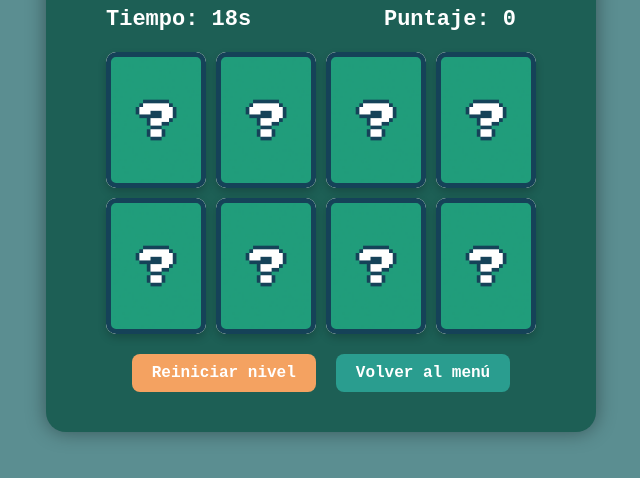
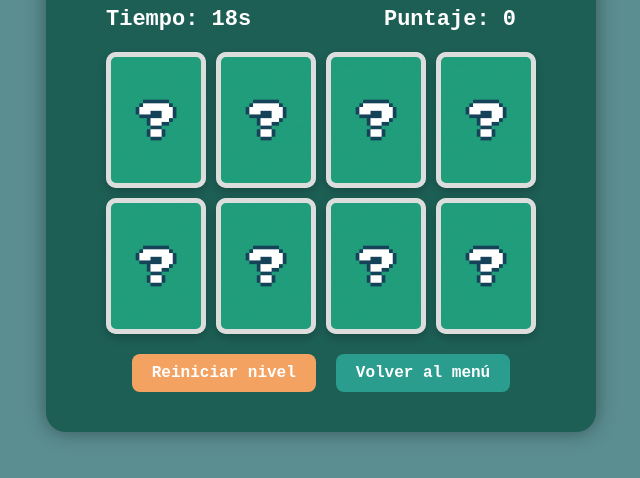
Before and after one commit to RichardRodas10/memory_fruit, a plain HTML site: page index.html in a window 1280 px wide. Both pictures are taken after a click on the button "Fácil". Shown: the part 258-736 px from the top of the page, without its empty margins (319-959 px from the left). Drawn offline with Linux system fonts and the light colour scheme.

Commit message:
Update style.css

```diff
--- a/style.css
+++ b/style.css
@@ -73,6 +73,7 @@ h2 {
     overflow: hidden;
     box-shadow: 0 4px 8px rgba(0, 0, 0, 0.2);
     cursor: pointer;
+
 }
 
 .item.boxOpen {
@@ -92,7 +93,7 @@ h2 {
     border-radius: 10px;
     transform-style: preserve-3d;
     transform: rotateY(0deg) scaleX(-1);
-    border: 5px solid #154258;
+    border: 5px solid #ddd;
 }
 
 .boxOpen::after,
```
